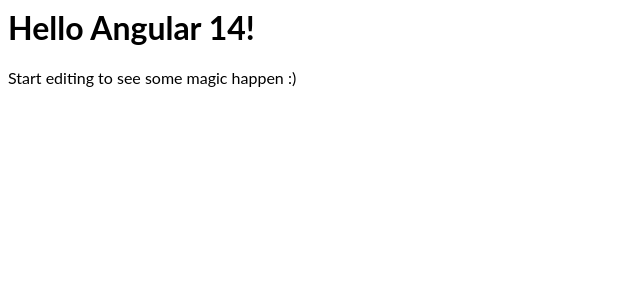
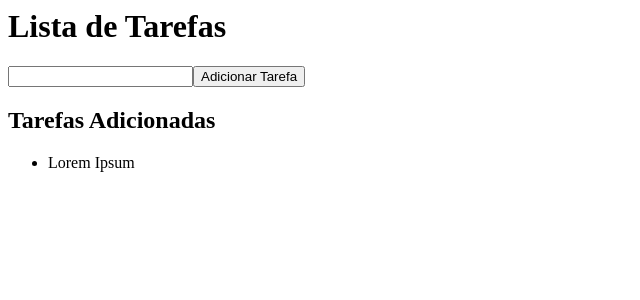
Before and after one commit to LucasCelestino/to-do-list-localstorage, an Angular app: page / in a window 1280 px wide. Shown: the top 300 px of the page, without its empty margins (0-640 px from the left). Built offline with nearby package versions, Linux system fonts and the light colour scheme.

Commit message:
1 file modified

```diff
--- a/src/app/app.component.html
+++ b/src/app/app.component.html
@@ -1,4 +1,11 @@
-<hello name="{{ name }}"></hello>
-<p>
-  Start editing to see some magic happen :)
-</p>
+<h1>Lista de Tarefas</h1>
+<div>
+  <input type="text" name="tarefa_input" id="tarefa_input" />
+  <button>Adicionar Tarefa</button>
+</div>
+<div>
+  <h2>Tarefas Adicionadas</h2>
+  <ul>
+    <li>Lorem Ipsum</li>
+  </ul>
+</div>
```
